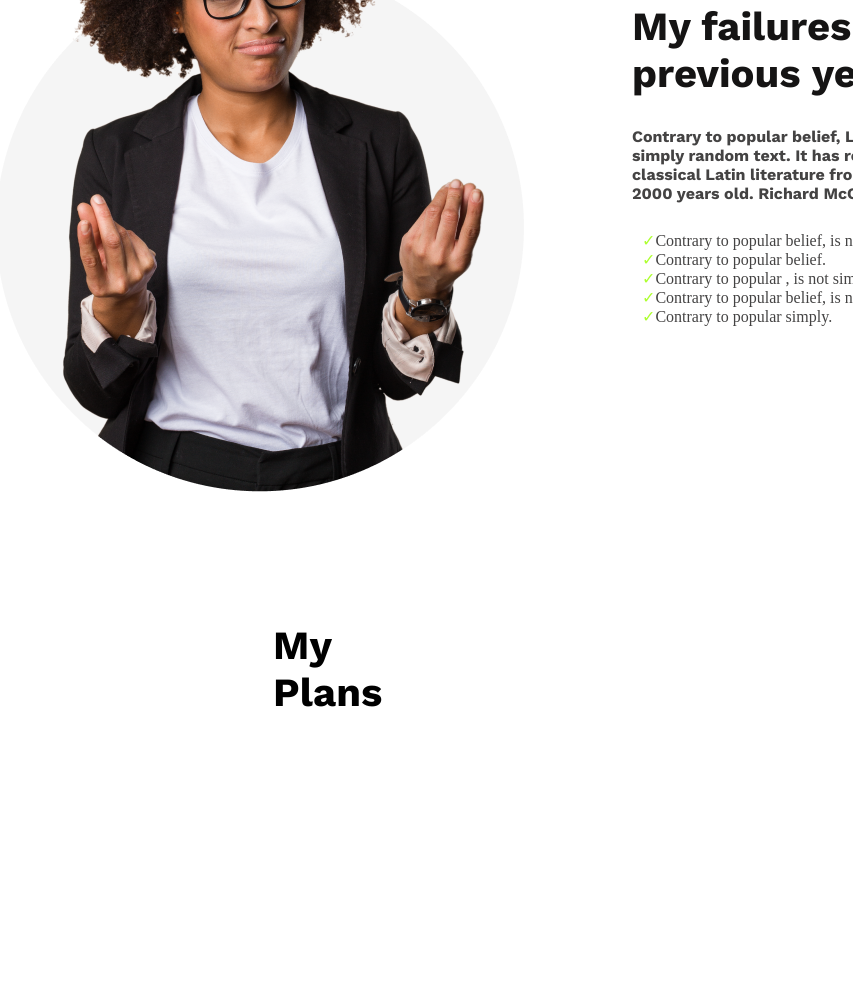
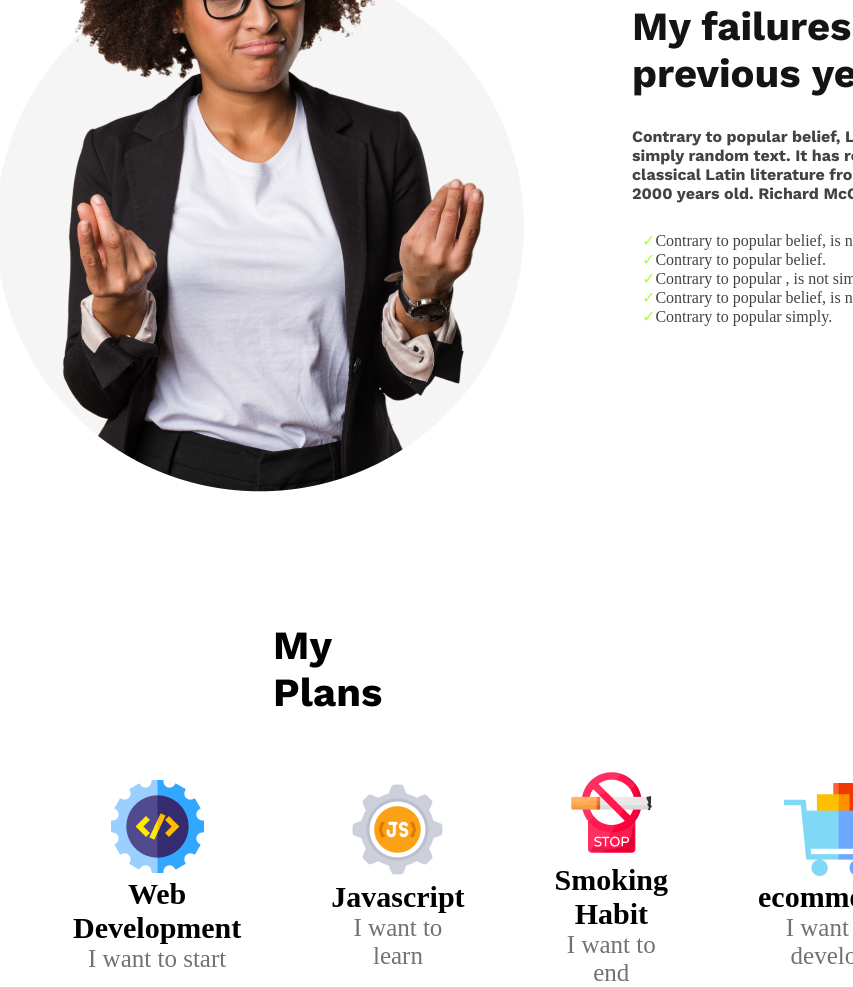
Before and after one commit to zibrailfaruqimayen/first-assignmant, a plain HTML site: page index.html in a window 1280 px wide. Shown: the part 1368-2355 px from the top of the page, without its empty margins (427-1280 px from the left). Before the commit the page ends 2134 px from the top, so only its background shows below. Drawn offline with nearby package versions, Linux system fonts and the light colour scheme.

Commit message:
my-plans

```diff
--- a/index.html
+++ b/index.html
@@ -36,6 +36,30 @@
     <section>
         <section>
             <h2 class="plans">My Plans</h2>
+            <div class="plans-container">
+                <div class="plan">
+                    <img src="./images/icons/web.png" alt="">
+                    <h3 class="plans-title">Web Development</h3>
+                    <p class="plan-description">I want to start</p>
+                </div>
+                <div class="plan">
+                    <img src="./images/icons/js.png" alt="">
+                    <h3 class="plans-title">Javascript</h3>
+                    <p class="plan-description">I want to learn</p>
+                </div>
+                <div class="plan">
+                    <img src="./images/icons/smoke.png" alt="">
+                    <h3 class="plans-title">Smoking Habit</h3>
+                    <p class="plan-description">I want to end</p>
+                </div>
+                <div class="plan">
+                    <img src="./images/icons/ecom.png" alt="">
+                    <h3 class="plans-title">ecommerce</h3>
+                    <p class="plan-description">I want to develop</p>
+                </div>
+
+
+            </div>
         </section>
     </section>
 
--- a/styles/style.css
+++ b/styles/style.css
@@ -117,6 +117,26 @@
     font-weight: 700;
 font-size: 40px;
 font-family: 'Work Sans';
+}
 
 
+
+.plans-container{
+    margin: 0 500px;
+    display: flex;
+    gap: 90px;
+    align-items: center;
+    justify-items: center;
+    position: absolute;
+    text-align: center;
 }
+.plans-title{
+    font-weight: 700;
+font-size: 30px;
+
+}
+.plan-description{
+    font-weight: 500;
+font-size: 25px;
+color: #737272;
+}
```
